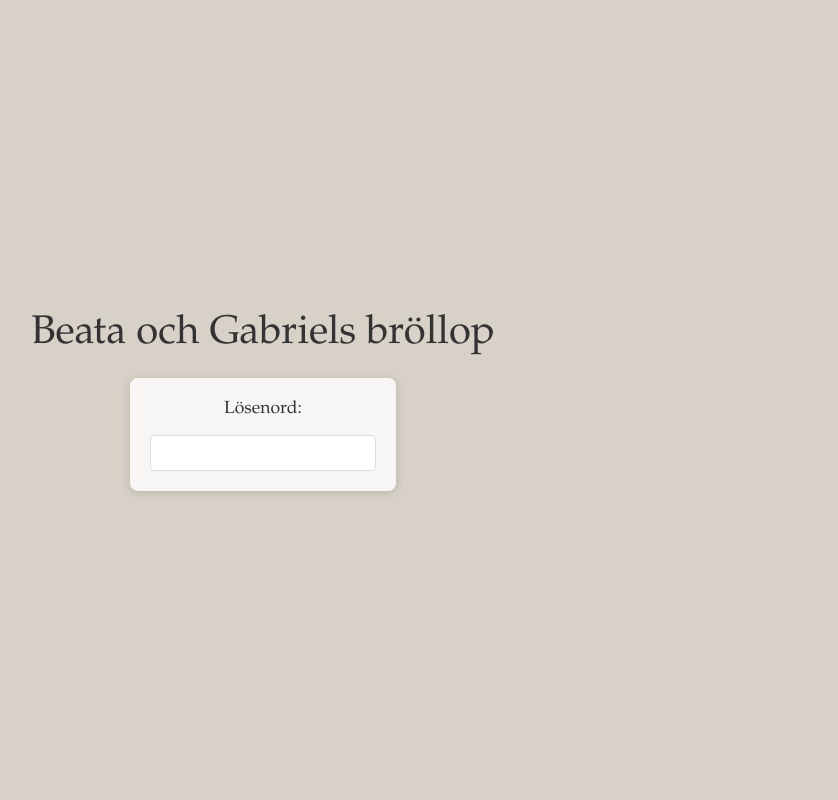
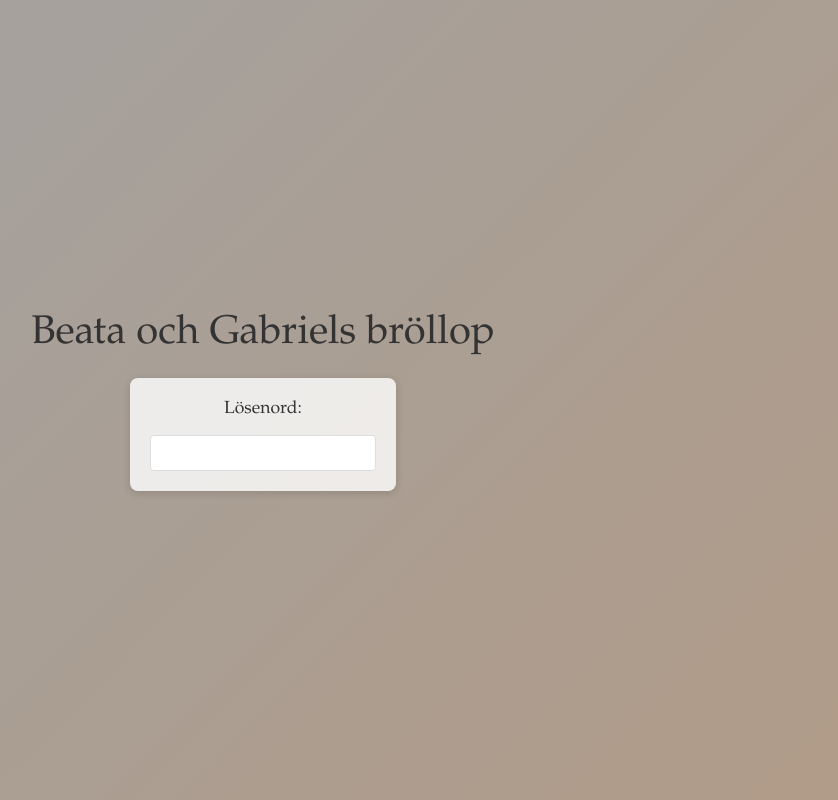
Before and after one commit to ga1312co/wedding-ai-assistant, a React (Vite) app in the folder frontend/: page / in a window 1280 px wide. Shown: the whole page, without its empty margins (377-1215 px from the left). Built offline with nearby package versions, Linux system fonts and the light colour scheme; no server answers.

Commit message:
gradient background for login page

```diff
--- a/frontend/src/components/Login.css
+++ b/frontend/src/components/Login.css
@@ -4,7 +4,7 @@
   align-items: center;
   min-height: 100vh;
   min-height: 100dvh;
-  background-color: #d8d1c8;
+  background: linear-gradient(135deg, #a3a3a3, #b19b87);
   font-family: 'Garamond', 'Times New Roman', serif;
   overflow-x: hidden;
   overflow-y: auto;
```
